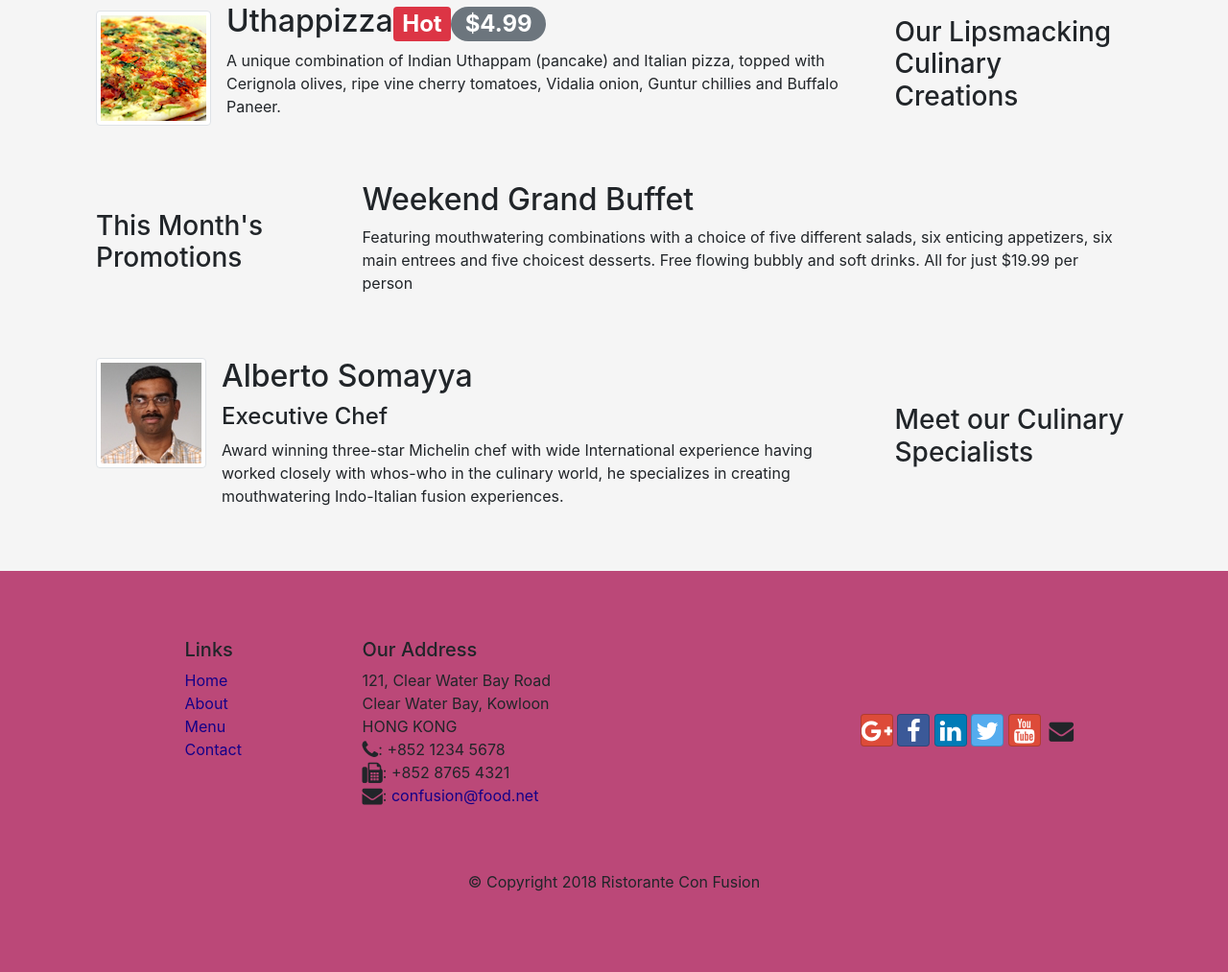
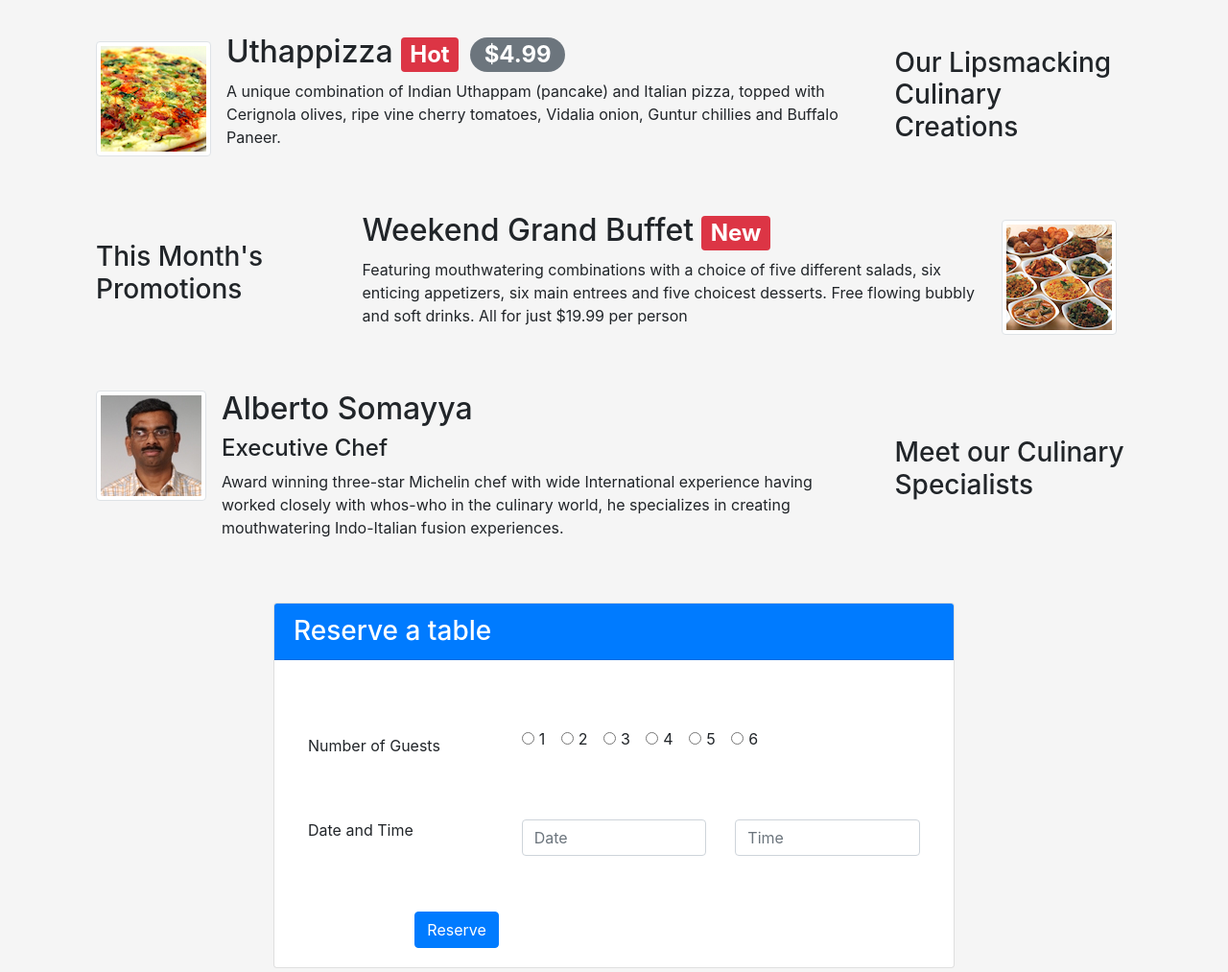
Before and after one commit to whoiandrew/bootstrap4, a website: page index.html in a window 1280 px wide. Shown: the part 481-1494 px from the top of the page at 96% size. Drawn offline with nearby package versions, Linux system fonts and the light colour scheme.

Commit message:
2nd assignment is done

```diff
--- a/css/aboutus.css
+++ b/css/aboutus.css
@@ -1,16 +1,16 @@
 .jumbotron{
-    background-color: #870d4c;
+    background-color: #25a59a;
     color: whitesmoke;
     padding: 70px;
     margin: 50px auto;
 }
 
 .navbar-dark{
-    background-color:#550024;
+    background-color: #00756c;
 }
 
 .footer{
-    background-color: #bb4878;
+    background-color: #63d7cb;
     margin: 0px auto;
     padding: 20px 0px;
 }
@@ -28,7 +28,3 @@ a{
     color: #140088;
 
 }
-
-.badge-{
-    margin: 0px, 10px;
-}
--- a/index.html
+++ b/index.html
@@ -38,12 +38,19 @@
     <header class="jumbotron">
         <div class = "container">
             <div class="row row-header">
-                <div class="col-12 col-sm-6">
+                <div class="col-12 col-sm-6 my-3">
                     <h1>Ristorante con Fusion</h1>
                     <p>We take inspiration from the World's best cuisines, and create a unique fusion experience. Our lipsmacking creations will tickle your culinary senses!</p>
                 </div>
-                <div class="col-12 col-sm align-self-center">
-                    <img src="img/logo.png" class="img-fluid">
+                <div class="col-12 col-sm-3 align-self-center my-3">
+                    <div class="col-12 d-flex justify-content-center">
+                        <img src="img/logo.png" class="img-fluid">
+                    </div>
+                </div>
+                <div class="col-12 col-sm-3 align-self-center my-3">
+                    <div class="col-12 d-flex justify-content-center">
+                        <a role="button" href="#form-to-reserve" class="btn btn-warning btn-sm btn-block" >Reserve</a>
+                    </div>
                 </div>
             </div>
         </div>
@@ -59,7 +66,7 @@
                     <img class="d-flex mr-3 img-thumbnail align-self-center"
                             src="img/uthappizza.png" alt="Uthappizza">
                     <div class="media-body">
-                        <h2 class="mt-0">Uthappizza<span class="badge badge-danger">Hot</span><span class="badge badge-pill badge-secondary">$4.99</span></h2>
+                        <h2 class="mt-0">Uthappizza<span class="badge badge-danger mx-2">Hot</span><span class="badge badge-pill badge-secondary mx-1">$4.99</span></h2>
                         <p class="d-none d-sm-block">A unique combination of Indian Uthappam (pancake) and
                             Italian pizza, topped with Cerignola olives, ripe vine
                             cherry tomatoes, Vidalia onion, Guntur chillies and
@@ -75,8 +82,13 @@
                 <h3>This Month's Promotions</h3>
             </div>
             <div class="col col-sm col-md">
-                <h2>Weekend Grand Buffet</h2>
-                <p>Featuring mouthwatering combinations with a choice of five different salads, six enticing appetizers, six main entrees and five choicest desserts. Free flowing bubbly and soft drinks. All for just $19.99 per person </p>
+                <div class="media">
+                    <div class="media-body">
+                        <h2>Weekend Grand Buffet<span class="badge badge-danger ml-2">New</span></h2>
+                        <p class="d-none d-sm-block">Featuring mouthwatering combinations with a choice of five different salads, six enticing appetizers, six main entrees and five choicest desserts. Free flowing bubbly and soft drinks. All for just $19.99 per person </p>
+                    </div>
+                    <img class="d-flex mr-3 img-thumbnail align-self-center" src="img/buffet.png" alt="Buffet">
+                </div>
             </div>
         </div>
 
@@ -90,10 +102,64 @@
                     <div class="media-body">
                         <h2>Alberto Somayya</h2>
                         <h4>Executive Chef</h4>
-                        <p>Award winning three-star Michelin chef with wide International experience having worked closely with whos-who in the culinary world, he specializes in creating mouthwatering Indo-Italian fusion experiences. </p>
+                        <p class="d-none d-sm-block">Award winning three-star Michelin chef with wide International experience having worked closely with whos-who in the culinary world, he specializes in creating mouthwatering Indo-Italian fusion experiences. </p>
                     </div>
                 </div>
             </div>
+        </div>
+        <div class="row row-content justify-content-center" id="form-to-reserve">
+            <div class="col-12 col-sm-8">
+                <div class="card">
+                    <h3 class="card-header bg-primary text-white">Reserve a table</h3>
+                    <div class="card-body">
+                        <form>
+                            <div class="form-group row">
+                                <label for="radio" class="col-12 col-md-4 col-form-label">Number of Guests</label>
+                                <div class="col-12 col-md-8">
+                                    <div class="form-check form-check-inline">
+                                        <input class="form-check-input" type="radio" name="inlineRadioOptions" id="inlineRadio1" value="option1">
+                                        <label class="form-check-label" for="inlineRadio1">1</label>
+                                    </div>
+                                    <div class="form-check form-check-inline">
+                                        <input class="form-check-input" type="radio" name="inlineRadioOptions" id="inlineRadio2" value="option2">
+                                        <label class="form-check-label" for="inlineRadio2">2</label>
+                                    </div>
+                                    <div class="form-check form-check-inline">
+                                        <input class="form-check-input" type="radio" name="inlineRadioOptions" id="inlineRadio3" value="option3">
+                                        <label class="form-check-label" for="inlineRadio3">3</label>
+                                    </div>
+                                    <div class="form-check form-check-inline">
+                                        <input class="form-check-input" type="radio" name="inlineRadioOptions" id="inlineRadio4" value="option4">
+                                        <label class="form-check-label" for="inlineRadio4">4</label>
+                                    </div>
+                                    <div class="form-check form-check-inline">
+                                        <input class="form-check-input" type="radio" name="inlineRadioOptions" id="inlineRadio5" value="option5">
+                                        <label class="form-check-label" for="inlineRadio5">5</label>
+                                    </div>
+                                    <div class="form-check form-check-inline">
+                                        <input class="form-check-input" type="radio" name="inlineRadioOptions" id="inlineRadio6" value="option6">
+                                        <label class="form-check-label" for="inlineRadio6">6</label>
+                                    </div>
+                                </div>
+                            </div>
+                            <div class="form-group row">
+                                <label for="date-input time-input" class="col-12 col-md-4 col-form-label">Date and Time</label>
+                                <div class="col-12 col-md-4">
+                                    <input class="form-control mt-2" type="text"  value="" onfocus="(this.type='date')" onblur="this.type='text'" placeholder="Date"id="date-input">
+                                </div>
+                                <div class="col-12 col-md-4">
+                                    <input class="form-control my-2" type="text" value=""  onfocus="(this.type='time')" placeholder="Time" onblur="this.type='text'" id="time-input">
+                                </div>
+                            </div>
+                            <div class="offset-md-2 col-md-10">
+                                <button type="submit" class="btn btn-primary">Reserve</button>
+                            </div>
+                        </form>
+                    </div>
+
+                </div>
+            </div>
+
         </div>
     </div>
 
```
Also changed, not shown: aboutus.html (+10 -3 lines), contactus.html (+11 -5 lines).
